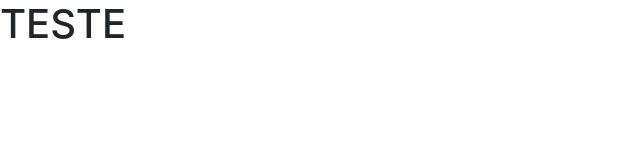
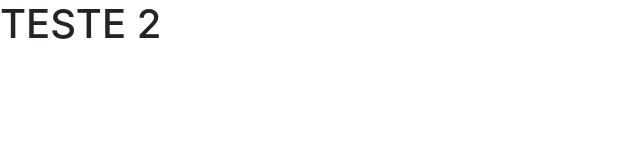
Before and after one commit to feceleri/felipeceleri, a plain HTML site: page index.html in a window 1280 px wide. Shown: the full height of the page, 0-640 px from the left. Drawn offline with nearby package versions, Linux system fonts and the light colour scheme.

Commit message:
teste atualização

```diff
--- a/index.html
+++ b/index.html
@@ -10,7 +10,7 @@
     <link rel="stylesheet" href="https://stackpath.bootstrapcdn.com/bootstrap/4.3.1/css/bootstrap.min.css" integrity="sha384-ggOyR0iXCbMQv3Xipma34MD+dH/1fQ784/j6cY/iJTQUOhcWr7x9JvoRxT2MZw1T" crossorigin="anonymous">
   </head>
   <body>
-      <h1>TESTE</h1>
+      <h1>TESTE 2</h1>
     <!-- Optional JavaScript -->
     <!-- jQuery first, then Popper.js, then Bootstrap JS -->
     <script src="https://code.jquery.com/jquery-3.3.1.slim.min.js" integrity="sha384-q8i/X+965DzO0rT7abK41JStQIAqVgRVzpbzo5smXKp4YfRvH+8abtTE1Pi6jizo" crossorigin="anonymous"></script>
```
